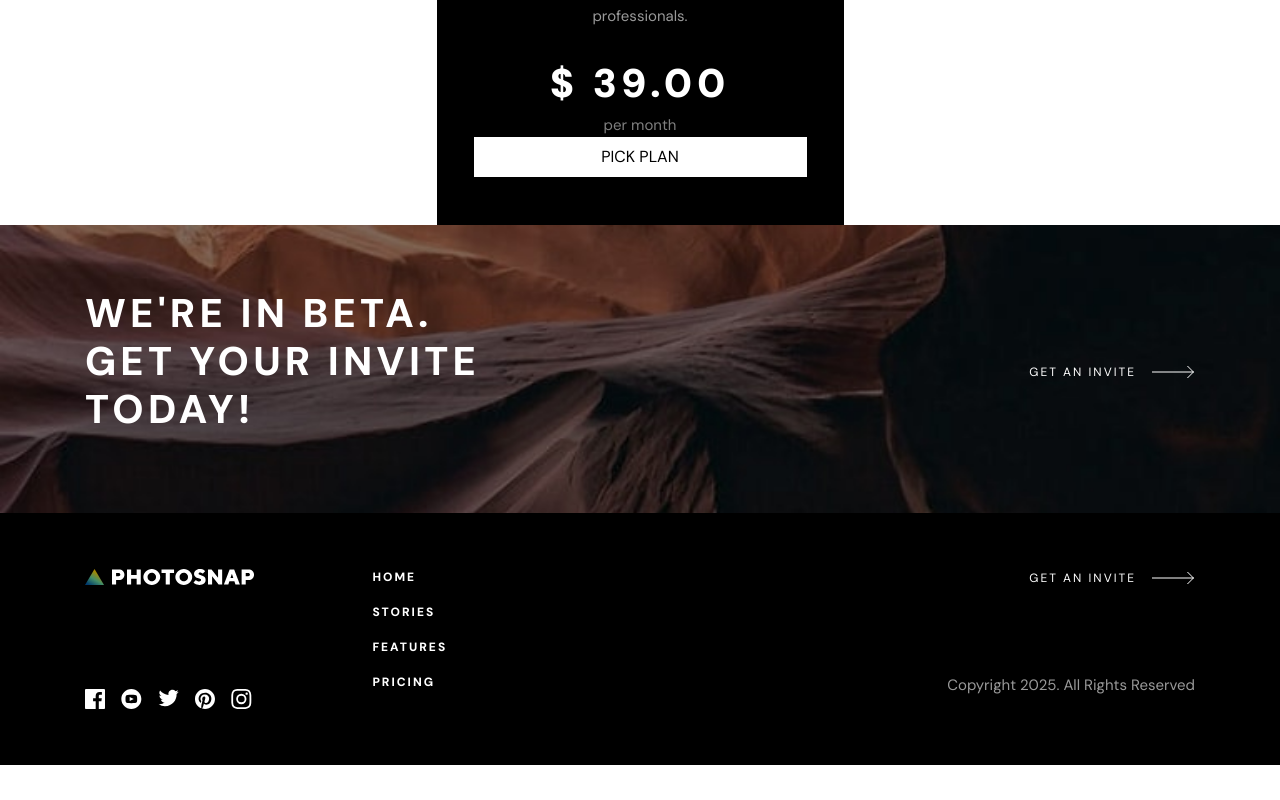
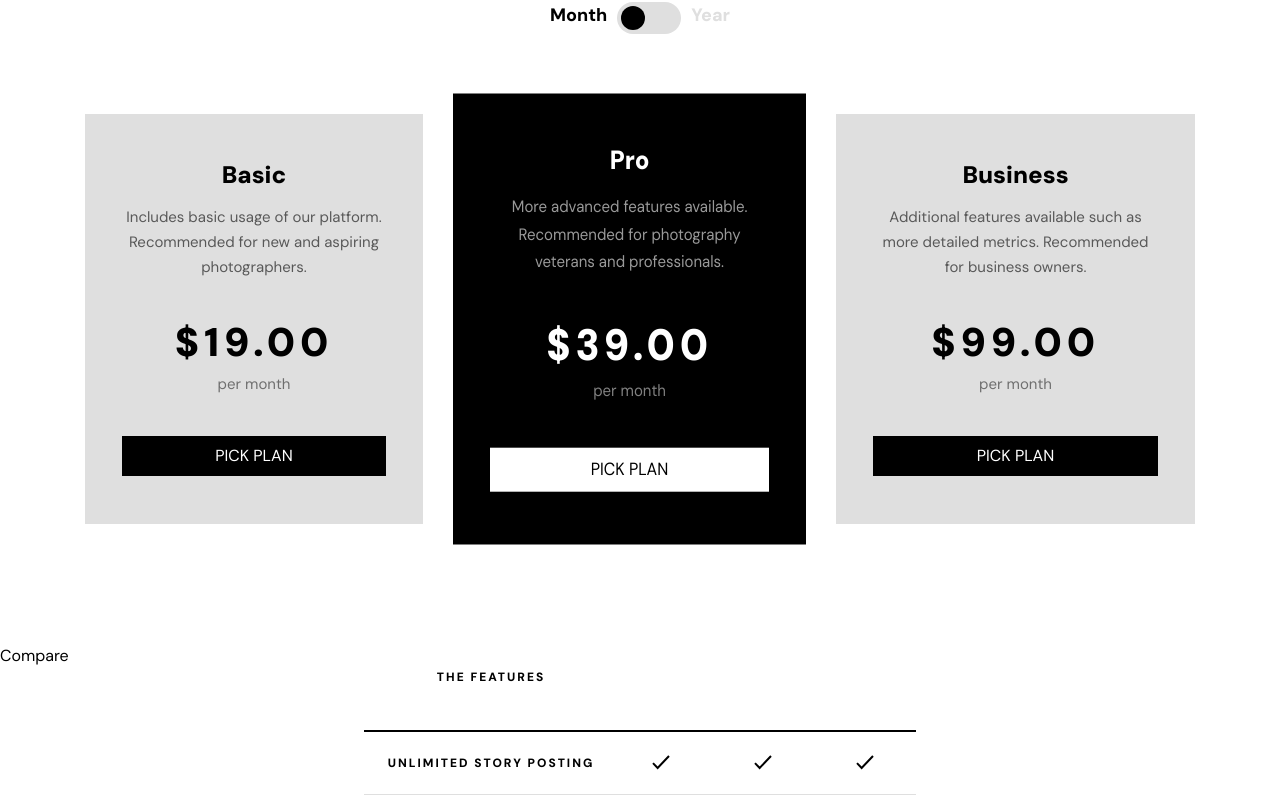
Before and after one commit to Arteque/photosnapwebsite, a React (Vite) app: page /pricing in a window 1280 px wide. Shown: the part 680-1480 px from the top of the page. Before the commit the page ends 1445 px from the top, so only its background shows below. Built offline with nearby package versions, Linux system fonts and the light colour scheme.

Commit message:
Table Styling

```diff
--- /dev/null
+++ b/src/Data/Compare.json
@@ -0,0 +1,75 @@
+[
+    {
+        "id":1,
+        "title":"UNLIMITED STORY POSTING",
+        "available":{
+            "basic":true,
+            "pro":true,
+            "business":true
+        }
+    },
+    {
+        "id":2,
+        "title":"UNLIMITED PHOTO UPLOAD",
+        "available":{
+            "basic":true,
+            "pro":true,
+            "business":true
+        }
+    },
+    {
+        "id":3,
+        "title":"EMBEDDING CUSTOM CONTENT",
+        "available":{
+            "basic":false,
+            "pro":true,
+            "business":true
+        }
+    },
+    {
+        "id":4,
+        "title":"CUSTOMIZE METADATA",
+        "available":{
+            "basic":false,
+            "pro":true,
+            "business":true
+        }
+    },
+    {
+        "id":5,
+        "title":"ADVANCED METRICS",
+        "available":{
+            "basic":false,
+            "pro":false,
+            "business":true
+        }
+    },
+    {
+        "id":6,
+        "title":"PHOTO DOWNLOADS",
+        "available":{
+            "basic":false,
+            "pro":false,
+            "business":true
+        }
+    },
+    {
+        "id":7,
+        "title":"SEARCH ENGINE INDEXING",
+        "available":{
+            "basic":false,
+            "pro":false,
+            "business":true
+        }
+    },
+    {
+        "id":8,
+        "title":"CUSTOM ANALYTICS",
+        "available":{
+            "basic":false,
+            "pro":false,
+            "business":true
+        }
+    }
+
+]
--- /dev/null
+++ b/src/Data/PLans.json
@@ -0,0 +1,29 @@
+[
+    {
+        "id":1,
+        "title":"Basic",
+        "price":{
+            "month":"19",
+            "year":"190"
+        },
+        "text":"Includes basic usage of our platform. Recommended for new and aspiring photographers."
+    },
+    {
+        "id":2,
+        "title":"Pro",
+        "price":{
+            "month":"39",
+            "year":"390"
+        },
+        "text":"More advanced features available. Recommended for photography veterans and professionals."
+    },
+    {
+        "id":3,
+        "title":"Business",
+        "price":{
+            "month":"99",
+            "year":"990"
+        },
+        "text":"Additional features available such as more detailed metrics. Recommended for business owners."
+    }
+]
--- a/src/Pages/Pricing.jsx
+++ b/src/Pages/Pricing.jsx
@@ -1,37 +1,198 @@
-import InviteCall from "../Fragments/InviteCall"
-import HeaderBig from "../Fragments/HeaderBig"
-import Paragraph from "../Fragments/Paragraph"
-import HeroPage from "../Fragments/HeroPage"
-import Container from "../Fragments/Container"
-import Button from "../Fragments/Button"
+import { useState } from "react";
+
+import InviteCall from "../Fragments/InviteCall";
+import Paragraph from "../Fragments/Paragraph";
+import HeroPage from "../Fragments/HeroPage";
+import Container from "../Fragments/Container";
+import Button from "../Fragments/Button";
+import Currency from "../Tools/Currency";
+
+import PlansData from "../Data/PLans.json";
+import Advantages from "../Data/Compare.json"
+
 const Pricing = () => {
+  const [plans, setPlans] = useState(PlansData);
+  const [compareData, setCompareData] = useState(Advantages)
+  const [pricetype, setPriceType] = useState("month");
+
+  const plantypeHandler = (e) => {
+    e.target.checked
+      ? (e.target.nextElementSibling.setAttribute(
+          "class",
+          "[&>span]:bg-black-100 [&>span]:[&::after]:bg-white-100 [&>span]:[&::after]:left-[calc(100%-16px)]"
+        ),
+        setPriceType("year"))
+      : (e.target.nextElementSibling.setAttribute(
+          "class",
+          "[&>span]:[&::after]:left-[16px]"
+        ),
+        setPriceType("month"));
+  };
+
   return (
     <>
       <HeroPage
-       imgurlmobile="bg-[url(/pricing/mobile/hero.jpg)]"
-       imgurltablet="md:bg-url[url(/pricing/tablet/hero.jpg)]"
-       imgurldesktop="lg:bg-[url(/pricing/desktop/hero.jpg)]"
+        imgurlmobile="bg-[url(/pricing/mobile/hero.jpg)]"
+        imgurltablet="md:bg-url[url(/pricing/tablet/hero.jpg)]"
+        imgurldesktop="lg:bg-[url(/pricing/desktop/hero.jpg)]"
         title="Pricing"
-      text="Create a your stories, Photosnap is a platform for photographers and visual storytellers. It’s the simple way to create and share your photos."/>
-      <section>
+        text="Create a your stories, Photosnap is a platform for photographers and visual storytellers. It’s the simple way to create and share your photos."
+      />
+      <section className="my-[120px]">
+        <header>
+          <Container>
+            <ul className="w-fit mx-auto flex gap-[10px] [&>li]:text-[18px] [&>li]:font-bold">
+              <li
+                className={
+                  pricetype == "year" ? "text-gray-100" : "text-black-100"
+                }
+              >
+                Month
+              </li>
+              <li>
+                <input
+                  type="checkbox"
+                  name="plantype"
+                  id="plantype"
+                  onChange={plantypeHandler}
+                  className="hidden"
+                />
+                <label htmlFor="plantype">
+                  <span
+                    className=" cursor-pointer w-[4rem] block bg-gray-100 h-[2rem] rounded-[100px] relative
+                  [&::after]:transition-all [&::after]:duration-[0.3s] [&::after]:w-[24px] [&::after]:h-[24px] [&::after]:content-[''] [&::after]:bg-black-100 [&::after]:absolute [&::after]:top-[50%] [&::after]:left-[16px] [&::after]:translate-y-[-50%] [&::after]:translate-x-[-50%] [&::after]:rounded-[100px]
+                  "
+                  ></span>
+                </label>
+              </li>
+              <li
+                className={
+                  pricetype == "month" ? "text-gray-100" : "text-black-100"
+                }
+              >
+                Year
+              </li>
+            </ul>
+          </Container>
+        </header>
+        <Container
+          classname="my-[60px] lg:my-[80px] grid grid-cols-[1fr_repeat(1,_calc(_min(100%-40px,60rem)/1))1fr]  gap-y-[24px]
+      md:grid-cols-[1fr_repeat(4,_calc(min(100%-80px,1400px)/4))1fr] md:gap-[11px]
+      lg:flex lg:gap-[30px] lg:justify-center"
+        >
+          {plans &&
+            plans.length > 0 &&
+            plans.map((plan, i) => (
+              <div
+                className={`${
+                  i % 2 === 1
+                    ? "bg-black-100 text-white-100 lg:scale-y-[1.1]"
+                    : "text-black-100 bg-gray-100"
+                }
+           text-center px-[37px] py-[48px]
+           col-start-2 col-span-1
+
+           md:col-start-2
+           md:col-end-6
+           md:col-row-${plan.id}
+           md:grid
+           md:grid-cols-2
+           md:grid-rows-[0.2fr]
+           md:text-left
+           lg:grid-cols-1
+           lg:text-center
+           lg:items-center
+           lg:justify-items-center
+           `}
+                key={`${plan.title}-${i}`}
+              >
+                <h2 className="text-[24px] mb-[18px] leading-[25px] font-[900]">
+                  {plan.title}
+                </h2>
+                <Paragraph
+                  dark={i % 2 === 1 ? true : false}
+                  classname="text-[15px] leading-[25px] mb-[40px]
+                  md:col-start-1 md:row-start-2
+                  md:mb-[32px] md:pb-[0!Important]
+                  "
+                >
+                  {plan.text}
+                </Paragraph>
+                <h3 className="mb-[40px] md:mb-0 md:ml-auto lg:mb-[40px] lg:mx-auto">
+                  <span className="text-[40px] font-black tracking-[4.75px]">
+                    {pricetype == "month"
+                      ? Currency(plan.price.month)
+                      : Currency(plan.price.year)}
+                  </span>
+                  <br />
+                  <span
+                    className={`text-[15px] ${
+                      i % 2 === 1 ? "text-white-100" : "text-black-100"
+                    } opacity-50`}
+                  >
+                    per {pricetype}
+                  </span>
+                </h3>
+                <Button
+                  btntype={"full"}
+                  dark={i % 2 === 1 ? true : false}
+                  btntext="Pick plan"
+                  classname={`w-full block ${i % 2 === 1 && "text-black-100"}
+                  md:row-start-3 md:col-start-1 lg:row-start-4
+                  `}
+                />
+              </div>
+            ))}
+        </Container>
+      </section>
+      <section id="compare">
+        <header>
+          <h2>Compare</h2>
+        </header>
         <Container>
-           <div className="bg-black-100 text-white-100 text-center max-w-[407px] px-[37px] py-[48px] mx-auto">
-               <h2 classname="text-[24px] leading-[25px] font-bold">
-                Pro
-               </h2>
-               <Paragraph dark={true} classname="text-[15px] leading-[25px]">
-                  More advanced features available. Recommended for photography veterans and professionals.
-               </Paragraph>
-               <h3><span className="text-[40px] font-black tracking-[4.75px]">$ 39.00</span><br />
-               <span className="text-[15px] text-white-100 opacity-50">per month</span>
-               </h3>
-               <Button btntype={"full"} dark={true} btntext="Pick plan" classname="text-black-100 w-full block"/>
-           </div>
+          <table className="text-[12px] font-bold tracking-[2px] w-[100%] max-w-[552px] mx-auto uppercase [&_tr]:h-[63px] [&_img]:mx-auto [&_td]:min-w-[100px] mb-[64px] border-collapse">
+            <thead className="">
+              <tr className="border-b-2 border-black-100">
+                <th className="pl-2 block w-100%">
+                  The features
+                </th>
+                <th  className="text-center w-0 hidden md:visible">
+                  Basic
+                </th>
+                <th  className="text-center w-0 hidden md:visible">
+                  Pro
+                </th>
+                <th  className="text-center w- 0 hidden md:visible">
+                  Business
+                </th>
+              </tr>
+            </thead>
+            <tbody>
+              {compareData && compareData.length > 0 &&(
+                compareData.map((data, index) => (
+                  <tr key={index} className="border-b-1 border-gray-100" >
+                    <th className="pl-2" data-cell="the features">
+                      {data.title}
+                    </th>
+                    <td data-cell="Basic">
+                      {data.available.basic && <img src="/pricing/desktop/check.svg" alt={`${data.title} basic check`} />}
+                    </td>
+                    <td data-cell="Pro">
+                      {data.available.pro && <img src="/pricing/desktop/check.svg" alt={`${data.title} basic check`} />}
+                    </td>
+                    <td data-cell="Business">
+                      {data.available.business && <img src="/pricing/desktop/check.svg" alt={`${data.title} basic check`} />}
+                    </td>
+                  </tr>
+                ))
+              )}
+            </tbody>
+          </table>
         </Container>
       </section>
       <InviteCall />
     </>
-  )
-}
+  );
+};
 
-export default Pricing
+export default Pricing;
--- /dev/null
+++ b/src/Tools/Currency.js
@@ -0,0 +1,7 @@
+const Currency = (item) => {
+    const itemNumb = Number(item)
+    const price = new Intl.NumberFormat("en-US",{style:"currency",currency:"USD"}).format(itemNumb)
+    return price
+}
+
+export default Currency
```
